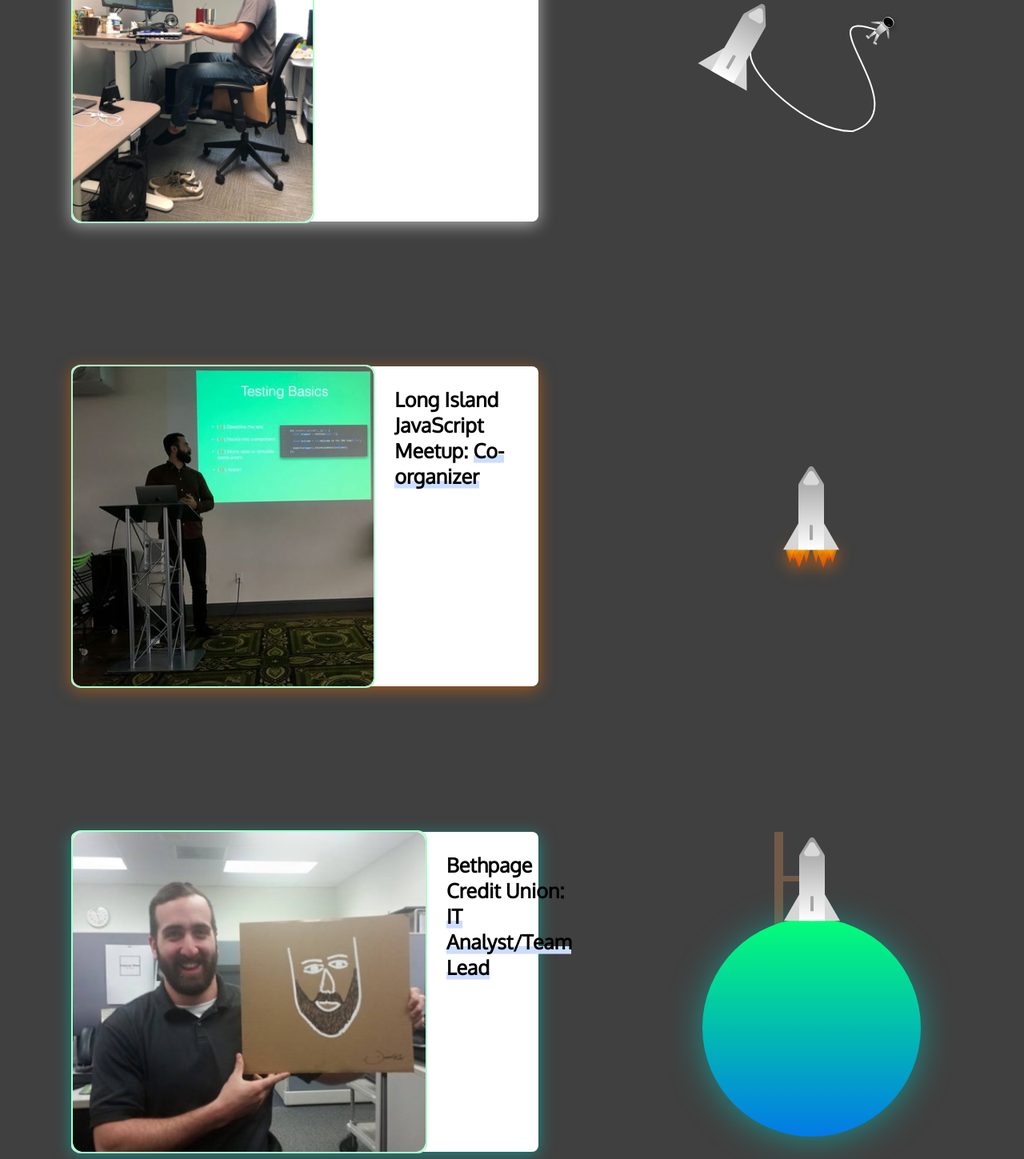
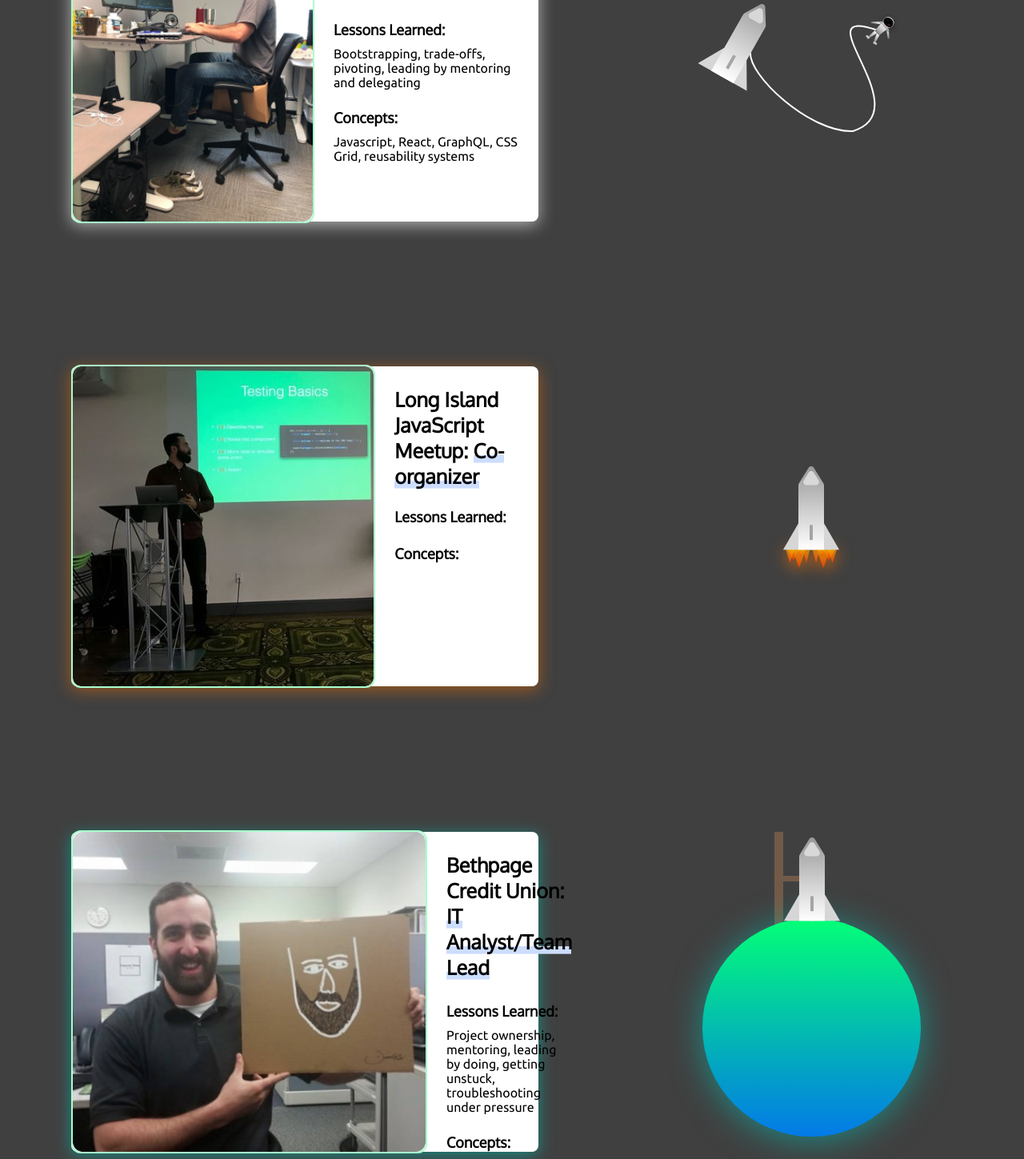
Before and after one commit to scottdevito/sdevito-portfolio, a React (Create React App) app: page / in a window 1280 px wide. Shown: the part 3060-4509 px from the top of the page at 80% size. Built offline with nearby package versions, Linux system fonts and the light colour scheme.

Commit message:
Add card headers and copy

```diff
--- a/src/index.css
+++ b/src/index.css
@@ -32,3 +32,10 @@
     sans-serif;
   font-size: 25px;
 }
+
+h4 {
+  font-family: "Oxygen", -apple-system, BlinkMacSystemFont, "Segoe UI", "Roboto",
+    "Ubuntu", "Cantarell", "Fira Sans", "Droid Sans", "Helvetica Neue",
+    sans-serif;
+  font-size: 18px;
+}
--- a/src/pages/experience-section/experience-section.tsx
+++ b/src/pages/experience-section/experience-section.tsx
@@ -13,8 +13,6 @@
 const ExperienceSection: React.FC<ExperienceSectionProps> = () => {
   return (
     <ExperienceSectionWrapper>
-      {/* <SpaceshipWrapper> */}
-
       <SpaceshipSequenceWrapper3>
         <SpaceshipSequence
           src={spaceshipPhase3}
@@ -40,6 +38,15 @@
             Applied Visions:{" "}
             <ColorUnderline>Front End Engineer/Manager</ColorUnderline>
           </ContentSectionHeader>
+          <LessonsLearnedHeader>Lessons Learned:</LessonsLearnedHeader>
+          <LessonsLearnedCopy>
+            Bootstrapping, trade-offs, pivoting, leading by mentoring and
+            delegating
+          </LessonsLearnedCopy>
+          <ConceptsHeader>Concepts:</ConceptsHeader>
+          <ConceptsCopy>
+            Javascript, React, GraphQL, CSS Grid, reusability systems
+          </ConceptsCopy>
         </ExperienceCardContentSection>
       </ExperienceCard3>
       <ExperienceCard2>
@@ -48,6 +55,8 @@
           <ContentSectionHeader>
             Long Island JavaScript Meetup:{" "}
             <ColorUnderline>Co-organizer</ColorUnderline>
+            <LessonsLearnedHeader>Lessons Learned:</LessonsLearnedHeader>
+            <ConceptsHeader>Concepts:</ConceptsHeader>
           </ContentSectionHeader>
         </ExperienceCardContentSection>
       </ExperienceCard2>
@@ -58,6 +67,15 @@
             Bethpage Credit Union:{" "}
             <ColorUnderline>IT Analyst/Team Lead</ColorUnderline>
           </ContentSectionHeader>
+          <LessonsLearnedHeader>Lessons Learned:</LessonsLearnedHeader>
+          <LessonsLearnedCopy>
+            Project ownership, mentoring, leading by doing, getting unstuck,
+            troubleshooting under pressure
+          </LessonsLearnedCopy>
+          <ConceptsHeader>Concepts:</ConceptsHeader>
+          <ConceptsCopy>
+            Agile, infosec, networking, project lifecycle management
+          </ConceptsCopy>
         </ExperienceCardContentSection>
       </ExperienceCard1>
     </ExperienceSectionWrapper>
@@ -148,4 +166,22 @@
   padding: 0 1.5rem;
 `;
 
-const ContentSectionHeader = styled.h3``;
+const ContentSectionHeader = styled.h3`
+  margin-bottom: 0.25rem;
+`;
+
+const LessonsLearnedHeader = styled.h4`
+  margin-bottom: 10px;
+`;
+
+const LessonsLearnedCopy = styled.p`
+  margin: 0;
+`;
+
+const ConceptsHeader = styled.h4`
+  margin-bottom: 10px;
+`;
+
+const ConceptsCopy = styled.p`
+  margin: 0;
+`;
```
